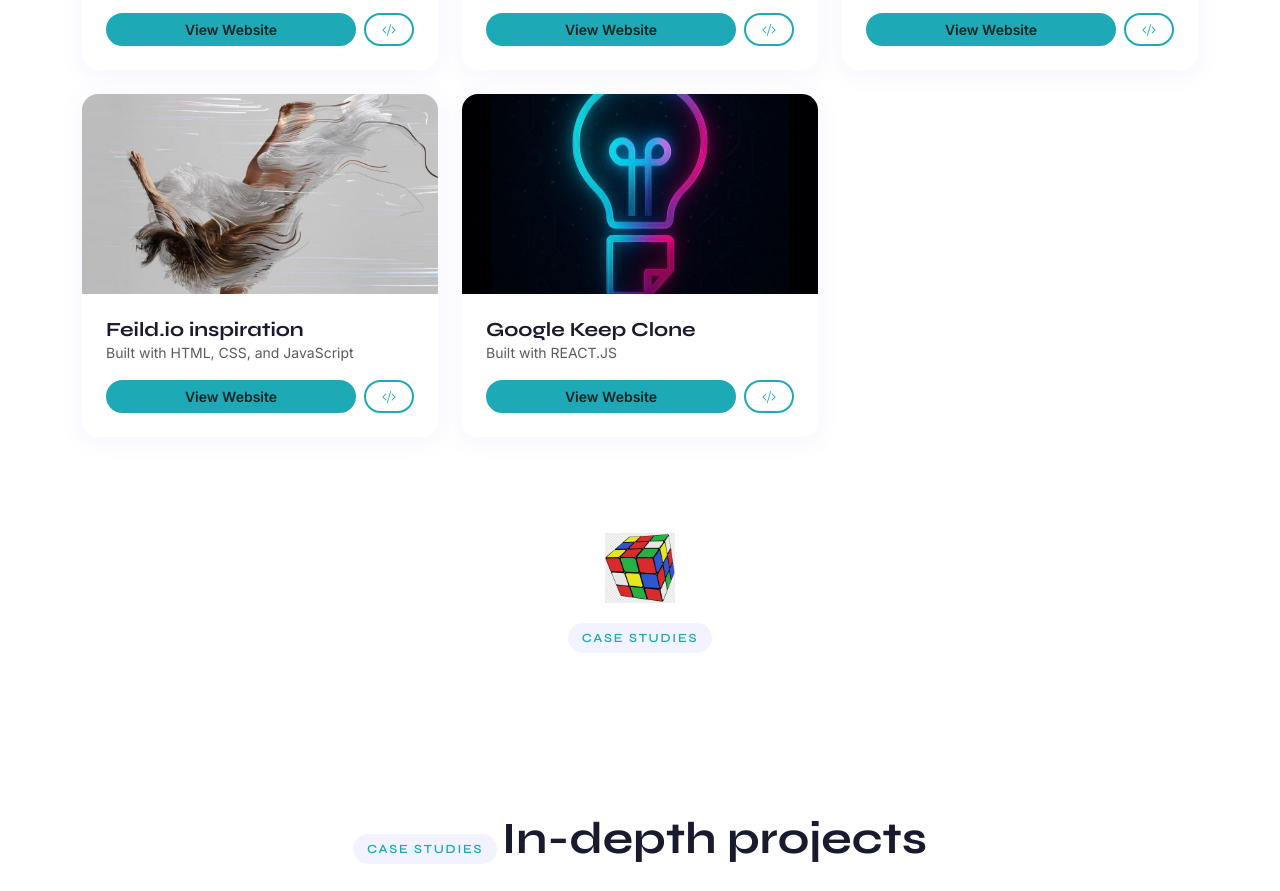
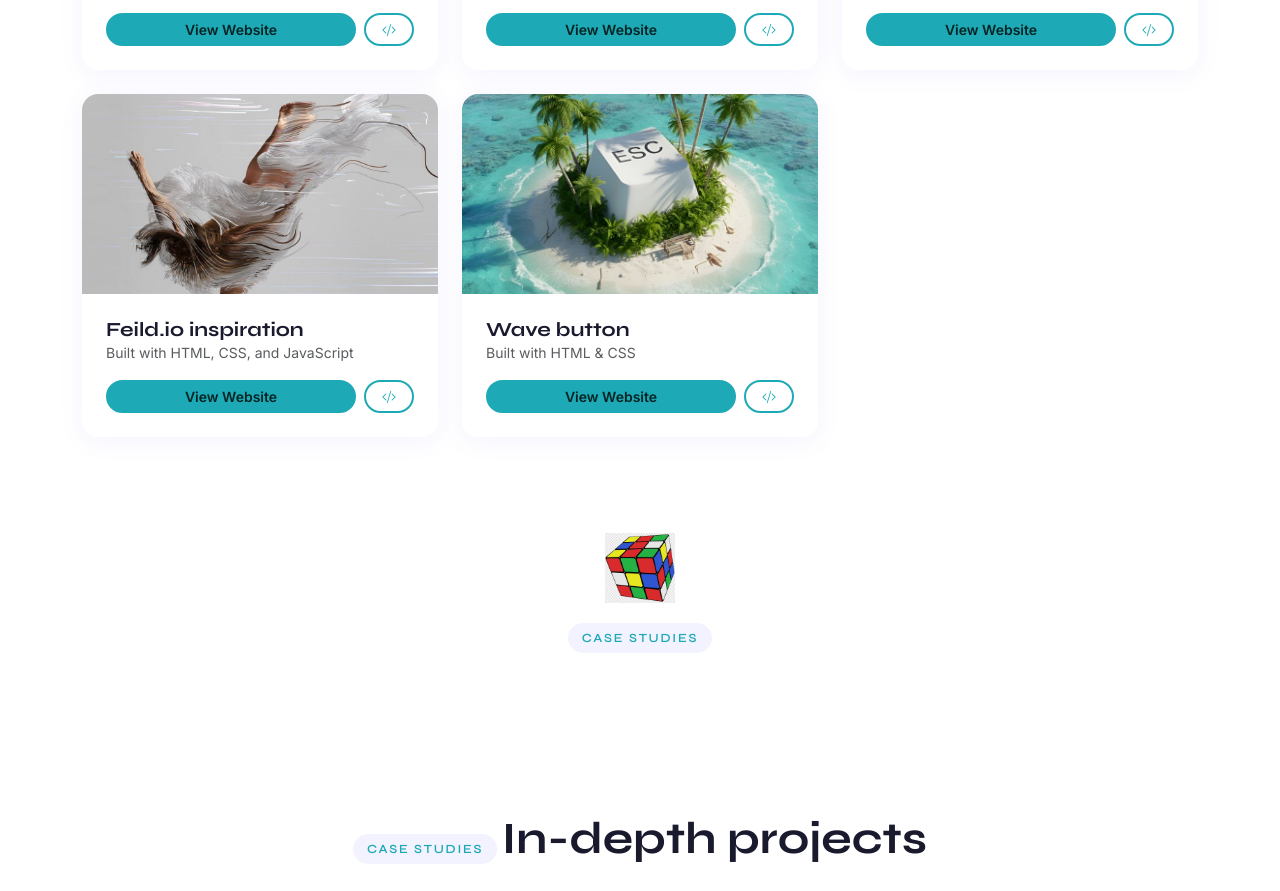
Before and after one commit to naledimathebula/The-Genius-portfolio-, a plain HTML site: page index.html in a window 1280 px wide. Shown: the part 3207-4098 px from the top of the page. Drawn offline with nearby package versions, Linux system fonts and the light colour scheme.

Commit message:
wave button

```diff
--- a/index.html
+++ b/index.html
@@ -371,12 +371,12 @@ Everything I build lives under my own developer brand, Code Ape: don't be afraid
 
             <div class="col">
         <div class="card project-card h-100 border-0 shadow-sm rounded-4 overflow-hidden">
-          <img src="./assets/port keep.jpg" class="card-img-top project-img" alt="Google Keep clone">
+          <img src="./assets/wave-btn.jpg" class="card-img-top project-img" alt="Google Keep clone">
           <div class="card-body d-flex flex-column p-4">
-            <h3 class="card-title fs-5 mb-1">Google Keep Clone</h3>
-            <p class="card-subtitle text-muted small mb-3">Built with REACT.JS</p>
+            <h3 class="card-title fs-5 mb-1">Wave button</h3>
+            <p class="card-subtitle text-muted small mb-3">Built with HTML & CSS</p>
             <div class="mt-auto d-flex gap-2">
-              <a href="https://google-react-nu.vercel.app/" class="btn btn-accent btn-sm flex-grow-1" target="_blank">View Website</a>
+              <a href="https://button-wave-style.vercel.app/" class="btn btn-accent btn-sm flex-grow-1" target="_blank">View Website</a>
               <a href="https://github.com/naledimathebula/google-react" class="btn btn-outline-accent btn-sm px-3" aria-label="View source code">
                 <i class="bi bi-code-slash"></i>
               </a>
```
